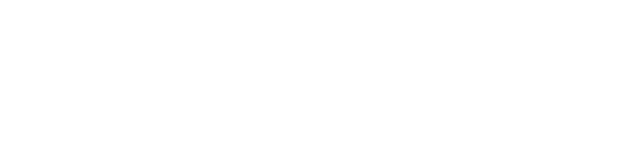
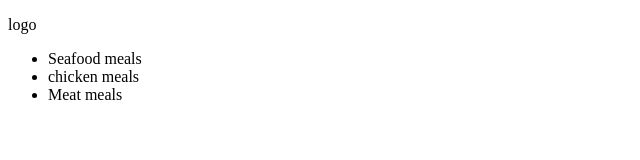
Before and after one commit to farouqdaif1/CapstoneJS, a website: page src/index.html in a window 1280 px wide. Shown: the whole page, without its empty margins (0-640 px from the left). Drawn offline with Linux system fonts and the light colour scheme.

Commit message:
Add header

```diff
--- a/src/index.html
+++ b/src/index.html
@@ -6,7 +6,26 @@
     <title>Wbpack Exercise</title>
 </head>
 <body>
-<ul class="meals">
-</ul>
+    <header>
+    <nav>
+        <a href="#">
+            <a>
+                <p>logo</p>
+            </a>
+            <ul>
+                <li>Seafood meals</li>
+                <li>chicken meals</li>
+                <li>Meat meals</li>
+            </ul>
+        </a>
+    </nav>
+    </header>
+    <main>
+        <ul class="meals">
+        </ul>
+    </main>
+<footer>
+
+</footer>
 </body>
 </html>
```
